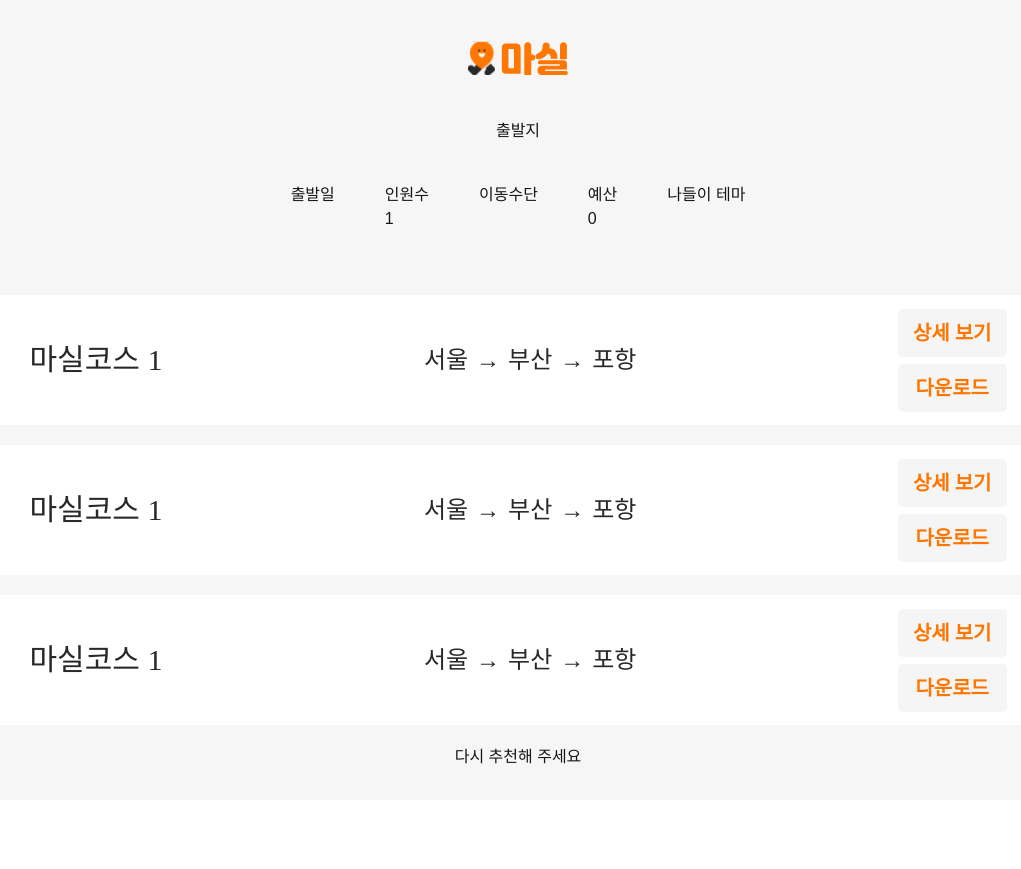
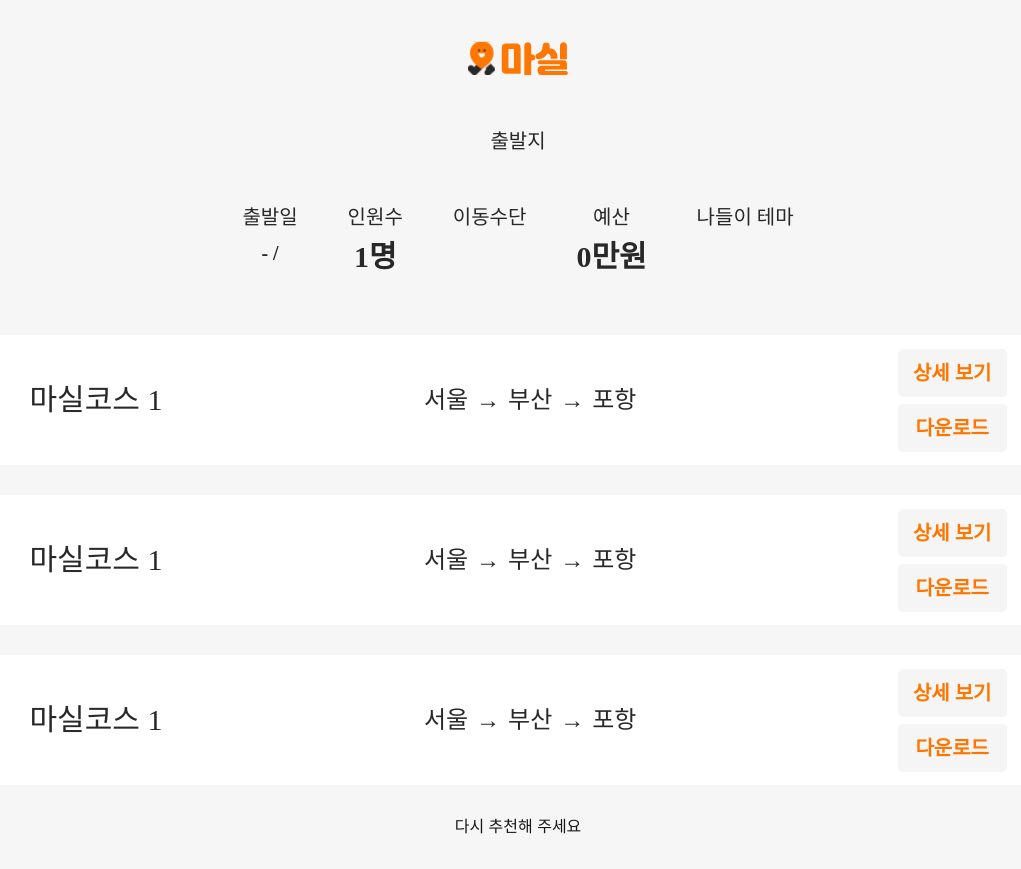
Before and after one commit to Club-PARD/6th_MASIL_FE, a Next.js app: page /guide in a window 1280 px wide. Shown: the whole page, without its empty margins (122-1143 px from the left). Before the commit the page ends 800 px from the top, so only its background shows below. Built offline with nearby package versions, Linux system fonts and the light colour scheme.

Commit message:
feat: guide page 사용자 정보 섹션 완성

```diff
--- a/src/pages/guide/index.tsx
+++ b/src/pages/guide/index.tsx
@@ -30,33 +30,38 @@ export default function GuidePage() {
         />
       </div>
 
-      <div className="flex flex-col items-center justify-center w-full gap-[20px]">
+      <div className="flex flex-col items-center justify-center w-full py-[30px] gap-[30px]">
         {/* 사용자 정보 카드 */}
-        <div className="flex flex-col items-center justify-center w-[1121px] h-[200px] rounded-2xl px-[91px] py-[30px] gap-[40px]">
-          <div>
-            <div>출발지</div>
-            <div>{origin}</div>
+        <div className="flex flex-col items-center justify-center w-[1121px] h-[200px] rounded-2xl px-[91px] py-[30px] gap-[40px] text-[#282828] text-xl font-normal font-['Pretendard']">
+          <div className="flex flex-col items-center justify-center gap-[8px]">
+            <p>출발지</p>
+            <p className="text-3xl font-semibold">{origin}</p>
           </div>
           <div className="flex flex-row justify-center w-full gap-[50px]">
-            <div>
-              <div>출발일</div>
-              <div>{date}</div>
+            <div className="flex flex-col items-center justify-start h-[80px] gap-[8px]">
+              <p>출발일</p>
+              <div className="flex flex-col items-center justify-center font-semibold">
+                <p className="text-2xl">{date}</p>
+                <p className="text-xl">
+                  {startTime}-{endTime} / {guideType}
+                </p>
+              </div>
             </div>
-            <div>
-              <div>인원수</div>
-              <div>{people}</div>
+            <div className="flex flex-col items-center justify-start h-[80px] gap-[8px]">
+              <p>인원수</p>
+              <p className="text-3xl font-semibold">{people}명</p>
             </div>
-            <div>
-              <div>이동수단</div>
-              <div>{car}</div>
+            <div className="flex flex-col items-center justify-start h-[80px] gap-[8px]">
+              <p>이동수단</p>
+              <p className="text-3xl font-semibold">{car}</p>
             </div>
-            <div>
-              <div>예산</div>
-              <div>{budget}</div>
+            <div className="flex flex-col items-center justify-start h-[80px] gap-[8px]">
+              <p>예산</p>
+              <p className="text-3xl font-semibold">{budget}만원</p>
             </div>
-            <div>
-              <div>나들이 테마</div>
-              <div>{theme}</div>
+            <div className="flex flex-col items-center justify-start h-[80px] gap-[8px]">
+              <p>나들이 테마</p>
+              <p className="text-3xl font-semibold">{theme}</p>
             </div>
           </div>
         </div>
```
